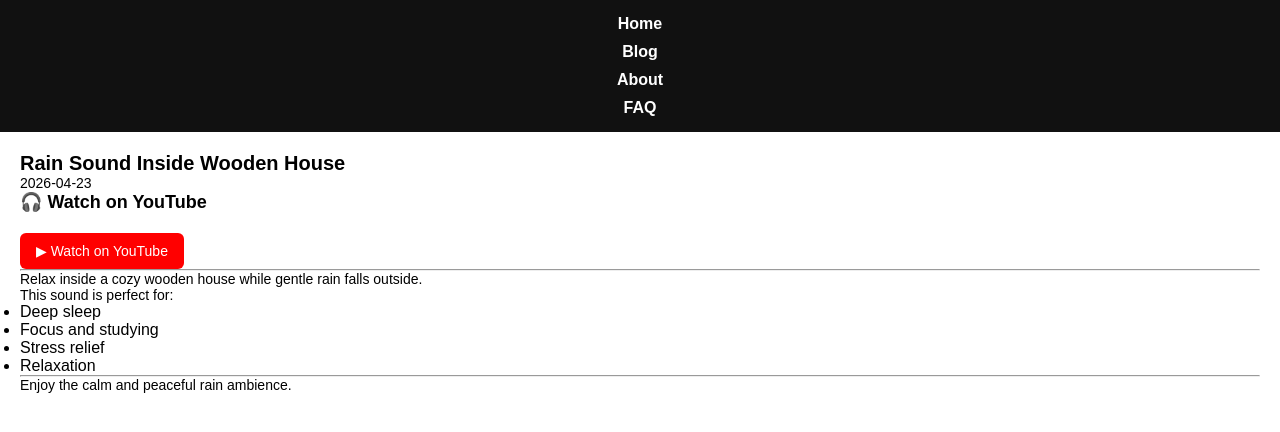
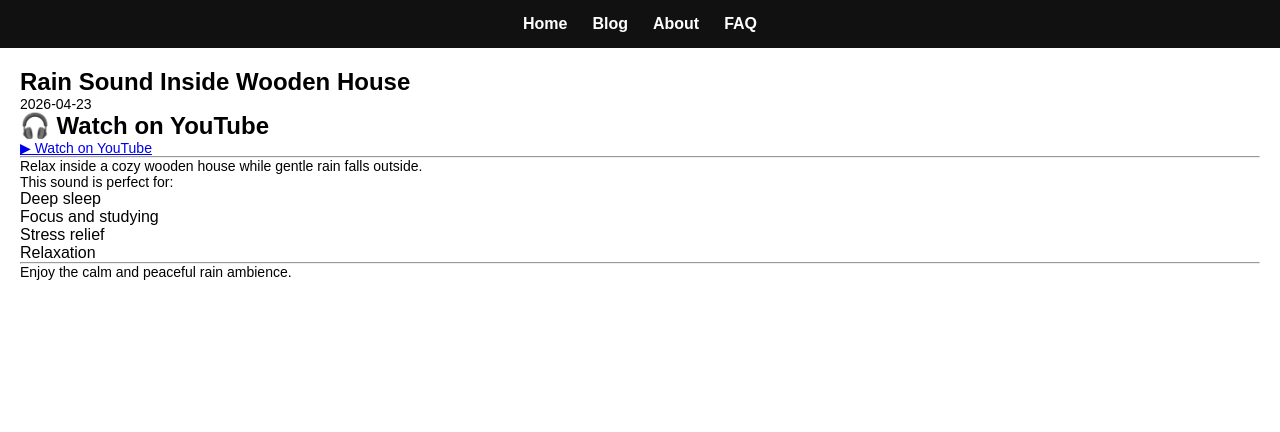
Before and after one commit to choijangwook/rain-deep-sleep, a Jekyll site: the page built from _posts/2026-04-23-Rain Sound Inside Wooden House.md, in a window 1280 px wide. Shown: the top 432 px of the page. Built offline with Jekyll 4.4.1, drawn with Linux system fonts in a browser that asks for light colours.

Commit message:
Update style.css

```diff
--- a/assets/css/style.css
+++ b/assets/css/style.css
@@ -8,7 +8,7 @@ body {
   font-family: Arial, sans-serif;
 }
 
-/* 메인 타이틀 (한 줄 유지) */
+/* 메인 타이틀 */
 .main-title {
   font-size: 18px;
   text-align: center;
@@ -16,7 +16,7 @@ body {
   margin: 20px 0;
 }
 
-/* NAV 세로 정렬 */
+/* NAV (가로 정렬) */
 .nav {
   width: 100%;
   background: #111;
@@ -24,9 +24,10 @@ body {
 
 .nav-inner {
   display: flex;
-  flex-direction: column; /* 세로 */
+  flex-direction: row;            /* 🔥 가로 */
+  justify-content: center;        /* 가운데 정렬 */
   align-items: center;
-  gap: 10px;
+  gap: 25px;
   padding: 15px 0;
 }
 
@@ -91,33 +92,15 @@ body {
   text-align: center;
 }
 
-/* 페이지 내부 글자 크기 줄이기 */
-h1 {
-  font-size: 20px;
+/* 🔥 리스트 점 제거 */
+ul {
+  list-style: none;
+  padding-left: 0;
 }
 
-h2 {
-  font-size: 18px;
-}
-
+/* 본문 글자 */
 p {
   font-size: 14px;
-}
-
-/* FAQ 질문 크기 */
-strong {
-  font-size: 14px;
-}
-
-/* 유튜브 버튼 */
-.youtube-button {
-  display: inline-block;
-  margin-top: 20px;
-  padding: 10px 16px;
-  background: red;
-  color: white;
-  text-decoration: none;
-  border-radius: 6px;
 }
 
 /* 모바일 */
```
